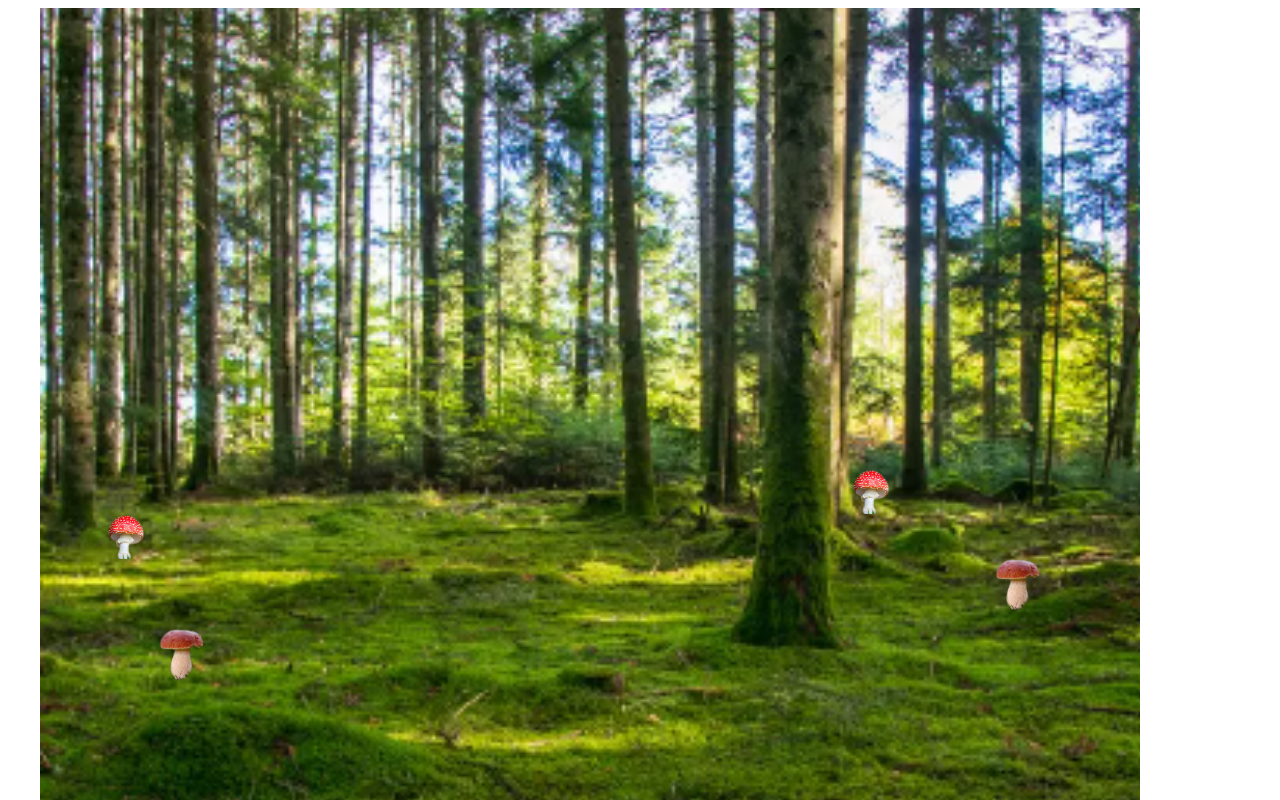
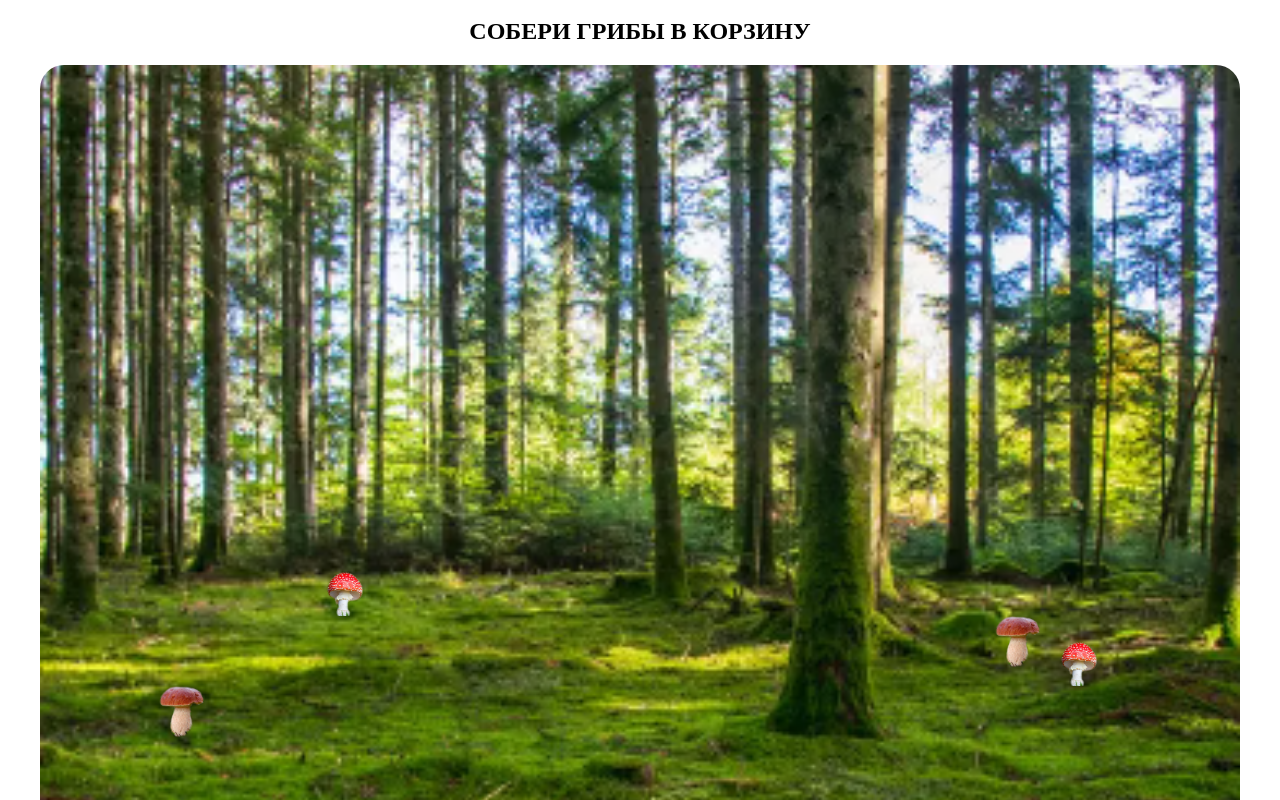
Before and after one commit to dianaveselkina/mushroom-picking, a Vue app: page / in a window 1280 px wide. Shown: the top 800 px of the page. Built offline with nearby package versions, Linux system fonts and the light colour scheme.

Commit message:
add anime ambulance

```diff
--- a/src/components/GameBoard.vue
+++ b/src/components/GameBoard.vue
@@ -40,18 +40,20 @@ const handleDrop = (event, targetContainer) => {
   }
   targetContainer.push(itemData);
 };
+const animated = ref(false);
 const add = () => {
-  console.log('122');
+  animated.value = !animated.value;
 };
 </script>
 
 <template>
+  <h2>собери грибы в корзину</h2>
   <div class="drag-drop-container">
-    <div class="ambulance"></div>
+    <div :class="animated ? '' : 'active'" class="ambulance"></div>
     <div @mousedown="add" class="mushroom mushroom1"></div>
-    <div class="mushroom mushroom2"></div>
-    <div class="mushroom mushroom3"></div>
-    <div class="mushroom mushroom4"></div>
+    <div @mousedown="add" class="mushroom mushroom2"></div>
+    <div @mousedown="add" class="mushroom mushroom3"></div>
+    <div @mousedown="add" class="mushroom mushroom4"></div>
     <div class="container-one">
       <div
         class="item"
@@ -92,18 +94,24 @@ const add = () => {
 </template>
 
 <style scoped>
+h2 {
+  text-transform: uppercase;
+  text-align: center;
+  font-size: 24px;
+  margin-top: 18px;
+}
 .drag-drop-container {
+  background-image: url(/public/img/forest.png);
+  background-repeat: no-repeat;
+  background-size: cover;
+  border-radius: 24px;
   overflow: hidden;
   position: relative;
-  width: 1100px;
+  width: 1200px;
 }
 .container-one {
   position: relative;
-  background-image: url(/public/img/forest.png);
-  background-repeat: no-repeat;
-  background-size: cover;
-  position: relative;
-  width: 1100px;
+  width: 1200px;
   height: 1200px;
   padding: 10px;
 }
@@ -154,14 +162,14 @@ const add = () => {
   left: 984px;
 }
 .mushroom3 {
-  top: 461px;
-  left: 812px;
+  top: 576px;
+  left: 1020px;
   width: 37px;
   height: 45px;
 }
 .mushroom4 {
   top: 506px;
-  left: 67px;
+  left: 286px;
   width: 37px;
   height: 45px;
 }
@@ -173,7 +181,12 @@ const add = () => {
   background-size: cover;
   width: 173px;
   height: 120px;
-  bottom: 455px;
-  right: -200px;
+  bottom: 490px;
+  right: -680px;
+  transform: translateX(-1200px);
+  transition: all 1s;
+}
+.ambulance.active {
+  transform: translateX(0px);
 }
 </style>
```
